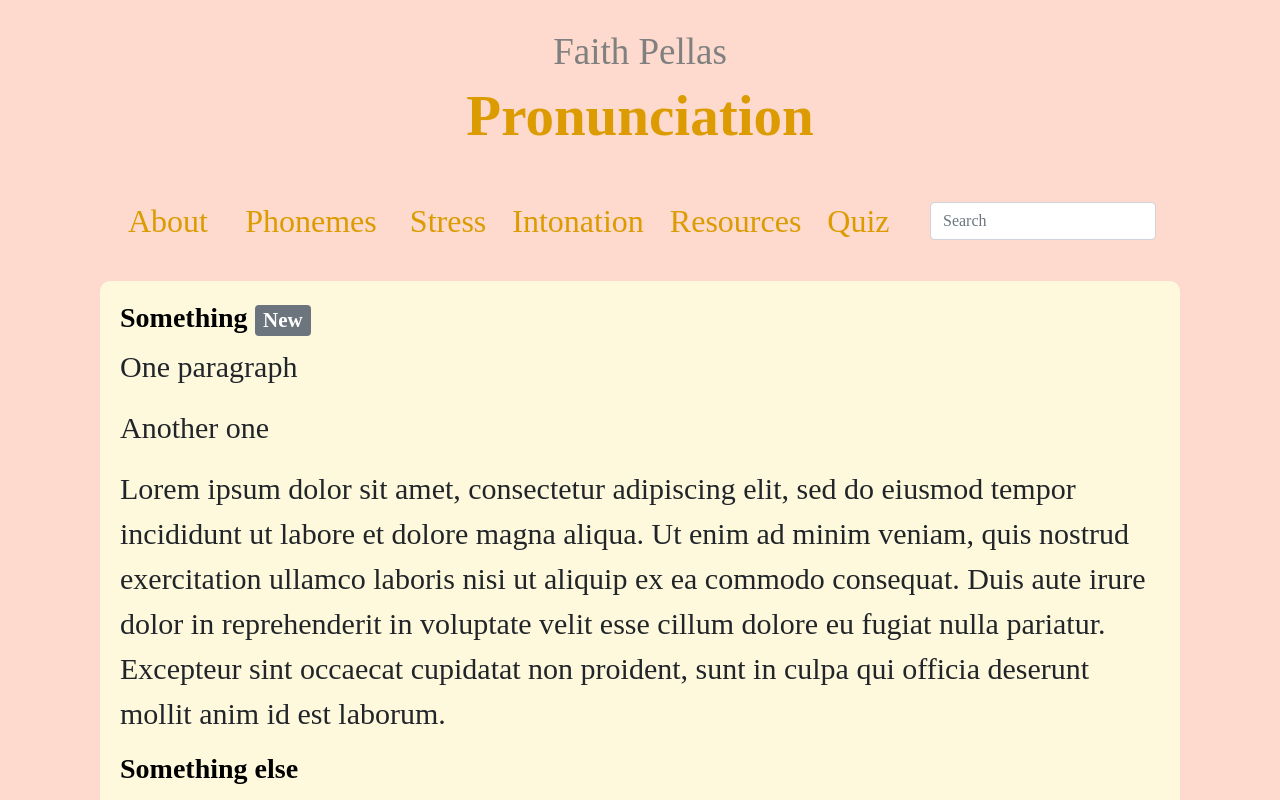
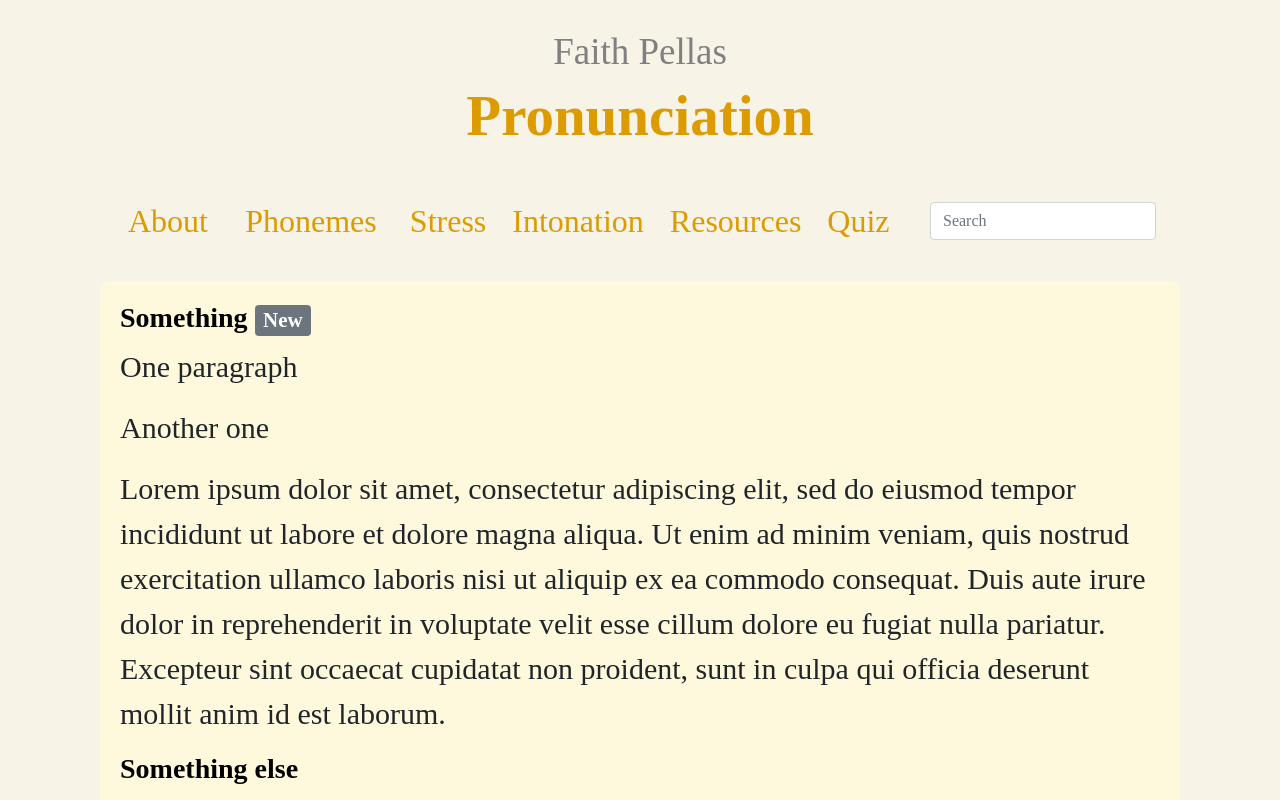
Before and after one commit to sebranly/sebranly.github.io, a React (Create React App) app: page / in a window 1280 px wide. Shown: the top 800 px of the page. Built offline with nearby package versions, Linux system fonts and the light colour scheme; a web font is replaced by a local one.

Commit message:
feat: change bg

```diff
--- a/src/App.css
+++ b/src/App.css
@@ -238,7 +238,7 @@ tr:nth-child(even) {
 }
 
 body {
-  background-color: #fddacd !important;
+  background-color: #f7f3e7 !important;
 }
 
 .body {
```
